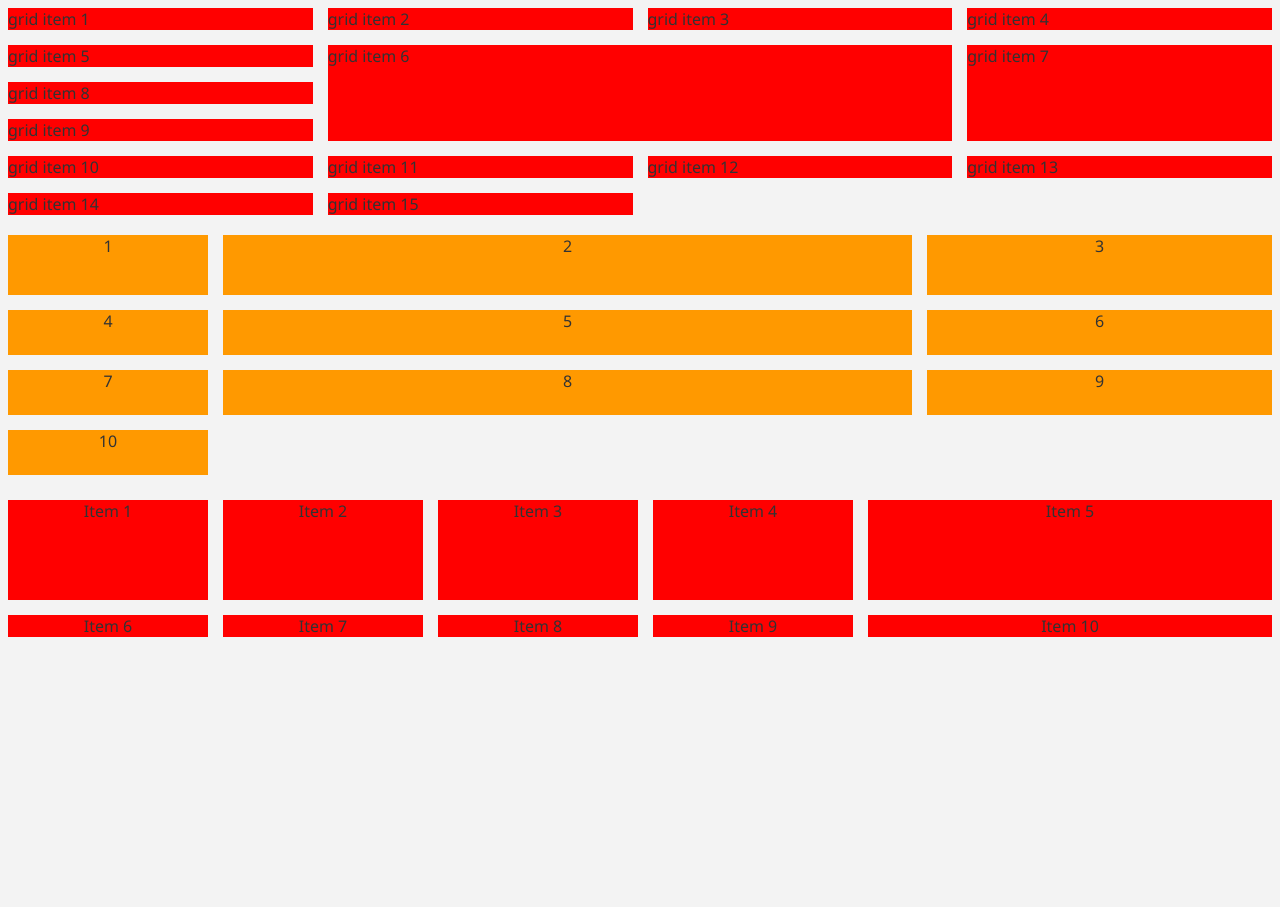
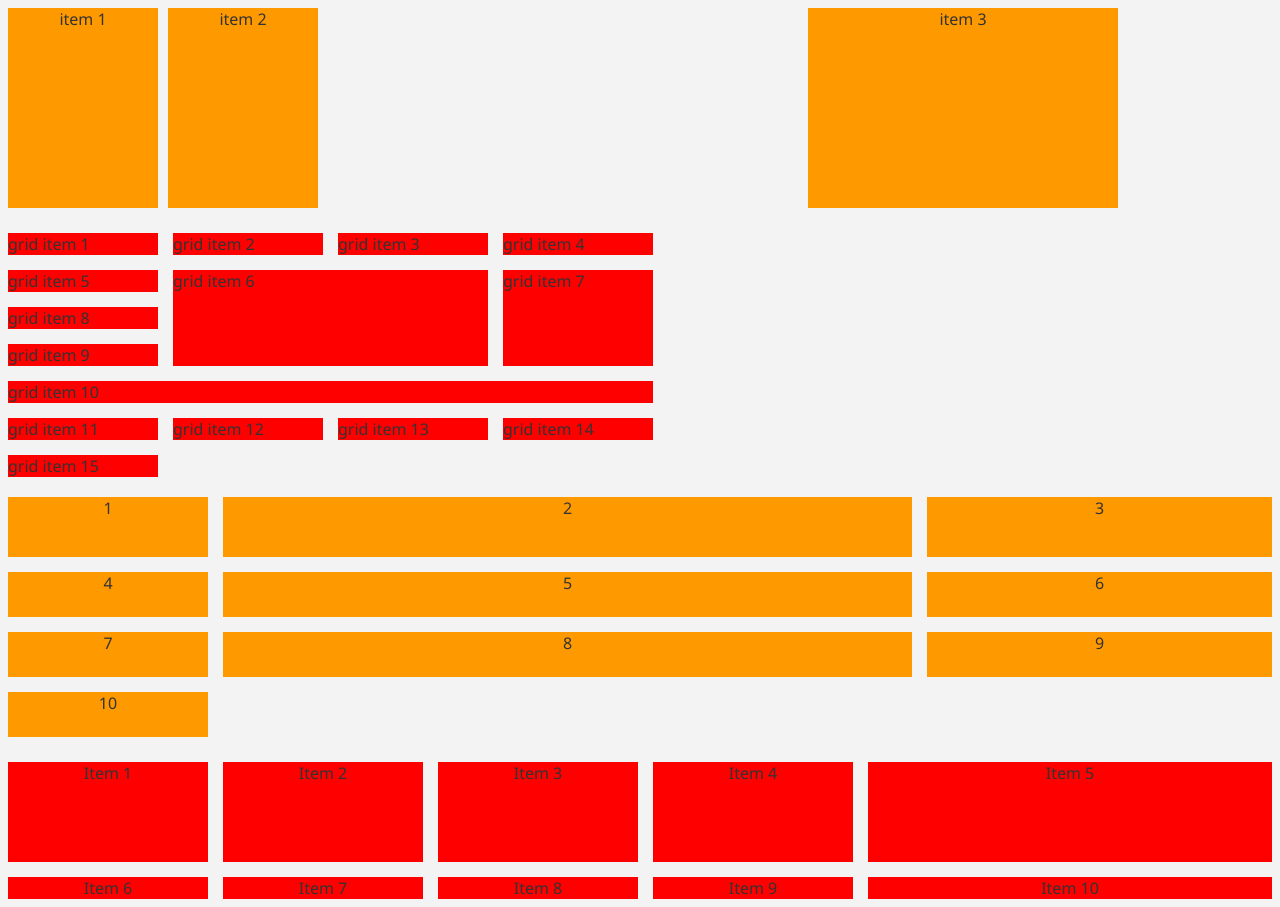
Before and after one commit to neil-coutinho/css-grid, an Angular app: page / in a window 1280 px wide. Before the commit the page ends 800 px from the top, so only its background shows below. Built offline with nearby package versions, Linux system fonts and the light colour scheme.

Commit message:
auto-fill versus auto-fit

```diff
--- a/src/app/app.component.html
+++ b/src/app/app.component.html
@@ -1,3 +1,19 @@
+<div class="cardio">
+  <div class="item">item 1</div>
+  <div class="item">item 2</div>
+  <div class="item item3">item 3</div>
+
+</div>
+
+
+
+
+
+
+
+
+
+
 <div class="main">
   <div class="item">grid item 1</div>
   <div class="item">grid item 2</div>
@@ -5,10 +21,10 @@
   <div class="item">grid item 4</div>
   <div class="item">grid item 5</div>
   <div class="item item6">grid item 6</div>
-  <div class="item item7">grid item 7</div>
+  <div class="item item7 ">grid item 7</div>
   <div class="item">grid item 8</div>
   <div class="item">grid item 9</div>
-  <div class="item">grid item 10</div>
+  <div class="item item10">grid item 10</div>
   <div class="item">grid item 11</div>
   <div class="item">grid item 12</div>
   <div class="item">grid item 13</div>
--- a/src/app/app.component.scss
+++ b/src/app/app.component.scss
@@ -1,6 +1,25 @@
+.cardio {
+    display: grid;
+    grid-template-columns: repeat(auto-fill, 150px);
+     grid-template-rows: 200px;
+    grid-gap: 10px;
+    margin-bottom: 25px;
+    .item {
+        background: var(--orange);
+        text-align: center;
+
+        &.item3 {
+            // grid-column-end: -1;
+            grid-column: span 2 / -1;
+        }
+    }
+}
+
+
+
 .main {
     display: grid;
-    grid-template-columns: repeat(4, auto);
+    grid-template-columns: repeat(4, 150px);
     grid-gap: 15px;
     margin-bottom: 20px;
 
@@ -14,6 +33,12 @@
 
         &.item7 {
             grid-row: span 3;
+
+         }
+
+         &.item10 {
+            grid-column: 1/ -1;
+            grid-row: span 2;
 
          }
     }
```
